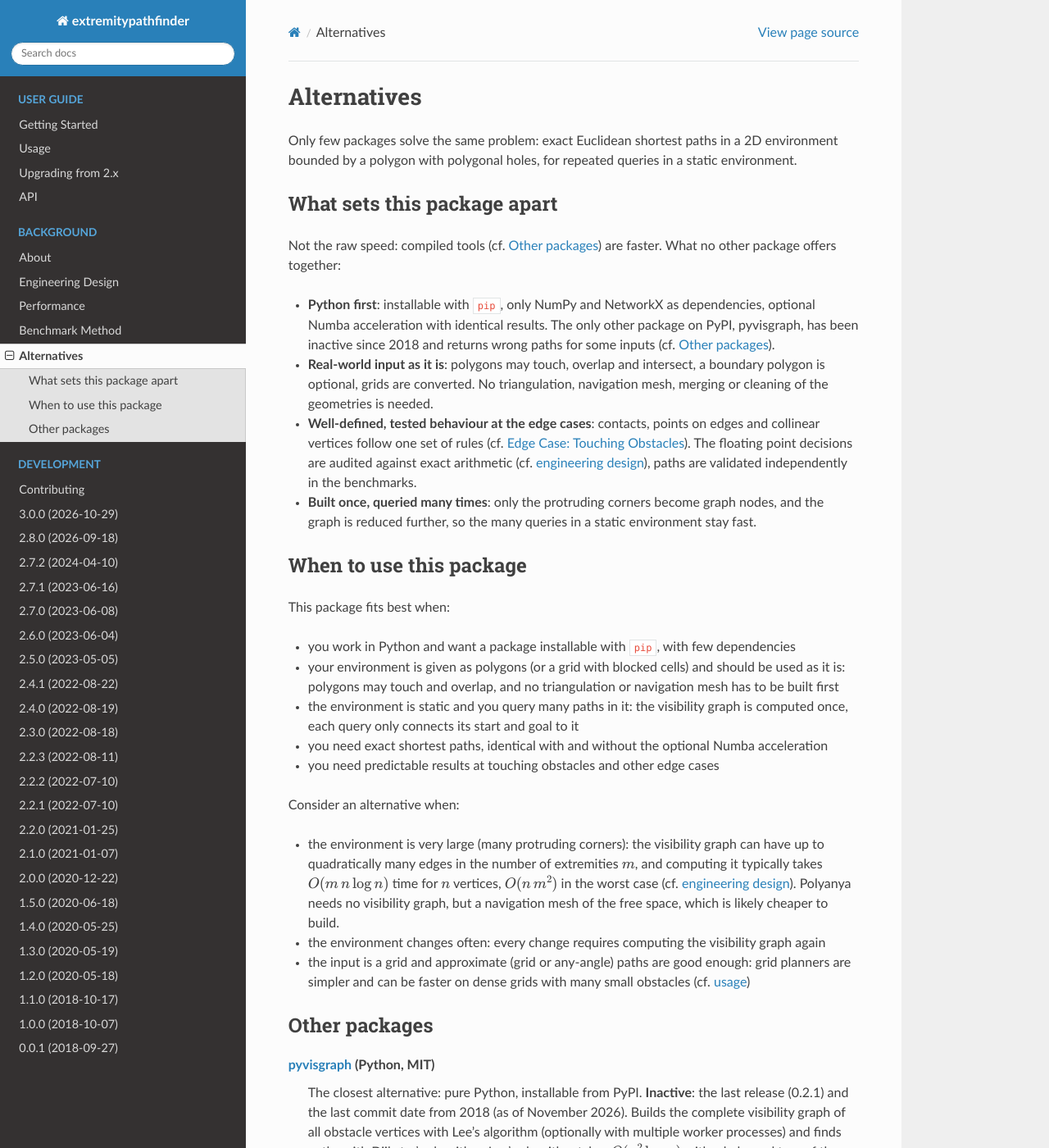
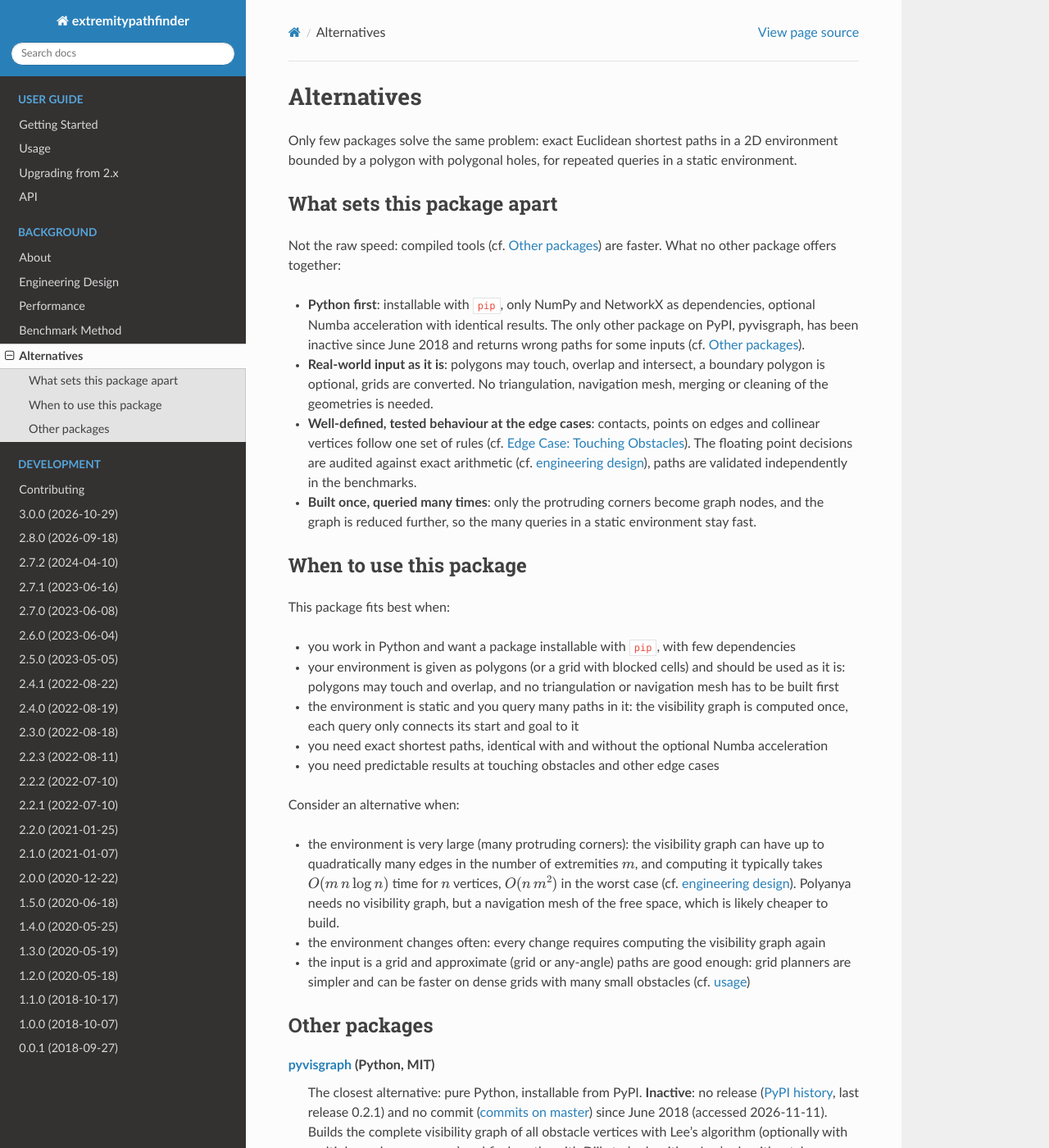
Before and after one commit to jannikmi/extremitypathfinder, a Sphinx documentation site: the page built from docs/9_alternatives.rst, in a window 1280 px wide and 1400 px high. Shown: the whole window at 82% size. Built offline with Sphinx 7.4.7 and the Read the Docs theme 3.1.0, drawn with Linux system fonts in a browser that asks for light colours; some of the changed text lies outside the part shown.

Commit message:
docs: link pyvisgraph release and commit history
Cite the PyPI release history and the GitHub commit list (accessed 2026-11-11) for the inactivity claim.

Co-Authored-By: Claude Haiku 5.5 <noreply@anthropic.com>

```diff
--- a/docs/9_alternatives.rst
+++ b/docs/9_alternatives.rst
@@ -15,7 +15,7 @@ Not the raw speed: compiled tools (cf. `Other packages`_) are faster. What no ot
 
 - **Python first**: installable with ``pip``, only NumPy and NetworkX as dependencies,
   optional Numba acceleration with identical results. The only other package on PyPI, pyvisgraph, has been inactive
-  since 2018 and returns wrong paths for some inputs (cf. `Other packages`_).
+  since June 2018 and returns wrong paths for some inputs (cf. `Other packages`_).
 - **Real-world input as it is**: polygons may touch, overlap and intersect, a boundary polygon is optional,
   grids are converted. No triangulation, navigation mesh, merging or cleaning of the geometries is needed.
 - **Well-defined, tested behaviour at the edge cases**: contacts, points on edges and collinear vertices
@@ -54,7 +54,9 @@ Other packages
 
 `pyvisgraph <https://github.com/TaipanRex/pyvisgraph>`__ (Python, MIT)
     The closest alternative: pure Python, installable from PyPI.
-    **Inactive**: the last release (0.2.1) and the last commit date from 2018 (as of November 2026).
+    **Inactive**: no release (`PyPI history <https://pypi.org/project/pyvisgraph/#history>`__, last release 0.2.1)
+    and no commit (`commits on master <https://github.com/TaipanRex/pyvisgraph/commits/master/>`__) since June 2018
+    (accessed 2026-11-11).
     Builds the complete visibility graph of all obstacle vertices with Lee's algorithm
     (optionally with multiple worker processes) and finds paths with Dijkstra's algorithm.
     Lee's algorithm takes :math:`O(n^2 \log n)` with a balanced tree of the edges. The implementation of pyvisgraph
```
